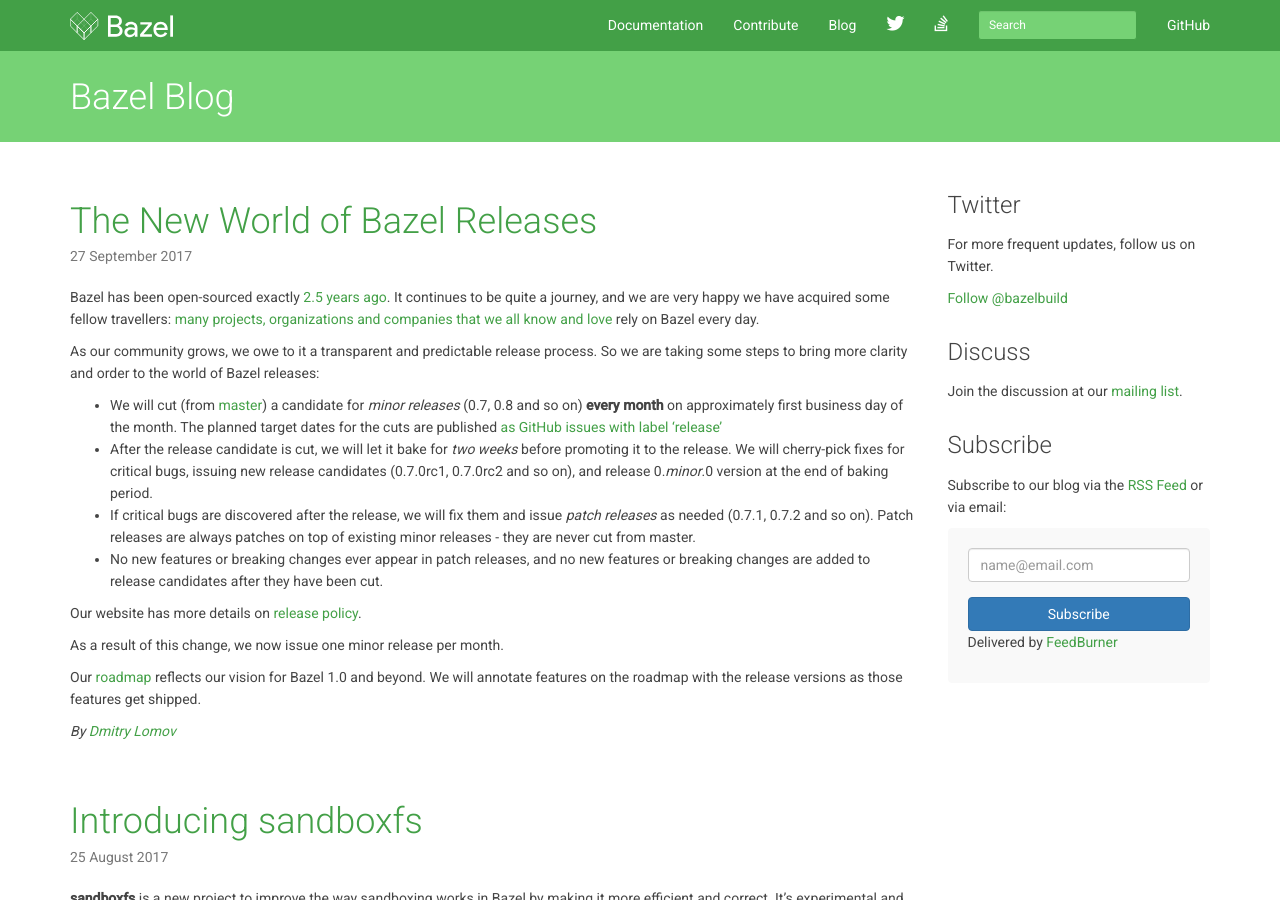
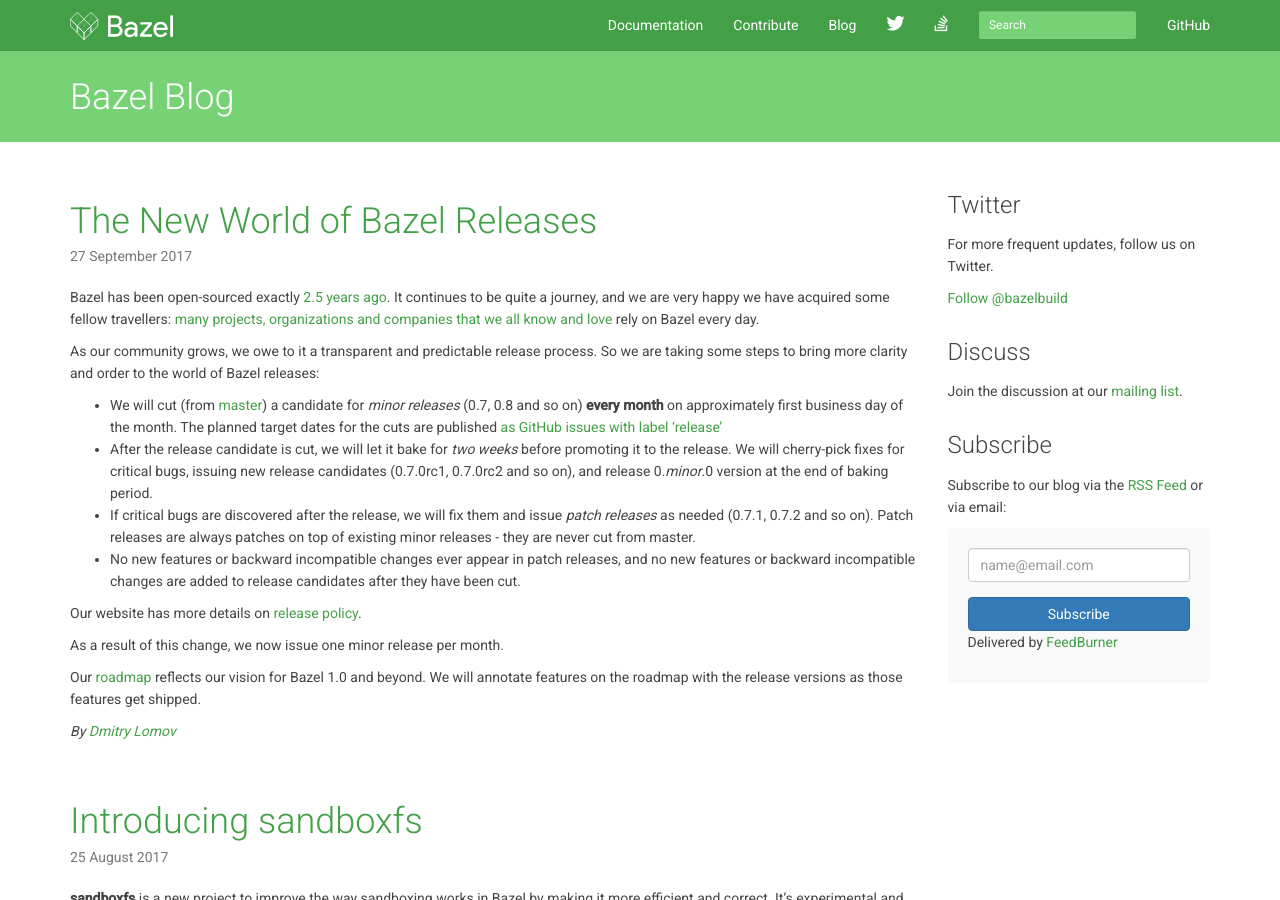
Before and after one commit to bazelbuild/bazel-blog, a Jekyll site: the page built from index.html, in a window 1280 px wide and 900 px high. Built offline with Jekyll 4.4.1, drawn with Linux system fonts in a browser that asks for light colours; nearby versions of some CDN libraries; library files that are not in the unit come from our copies; Markdown is read by kramdown in place of the engine named in the settings; the list of posts is cut into pages by our own code.

Commit message:
Update 2017-09-27-release-cadence.md

```diff
--- a/_posts/2017-09-27-release-cadence.md
+++ b/_posts/2017-09-27-release-cadence.md
@@ -18,8 +18,8 @@
  * If critical bugs are discovered after the release, we will fix them and issue *patch releases*
    as needed (0.7.1, 0.7.2 and so on). Patch releases are always patches on top of existing minor
    releases - they are never cut from master.
- * No new features or breaking changes ever appear in patch releases, and no new features or breaking
-   changes are added to release candidates after they have been cut.
+ * No new features or backward incompatible changes ever appear in patch releases, and no new
+   features or backward incompatible changes are added to release candidates after they have been cut.
 
 Our website has more details on [release policy](https://bazel.build/support.html#releases).
 
```
